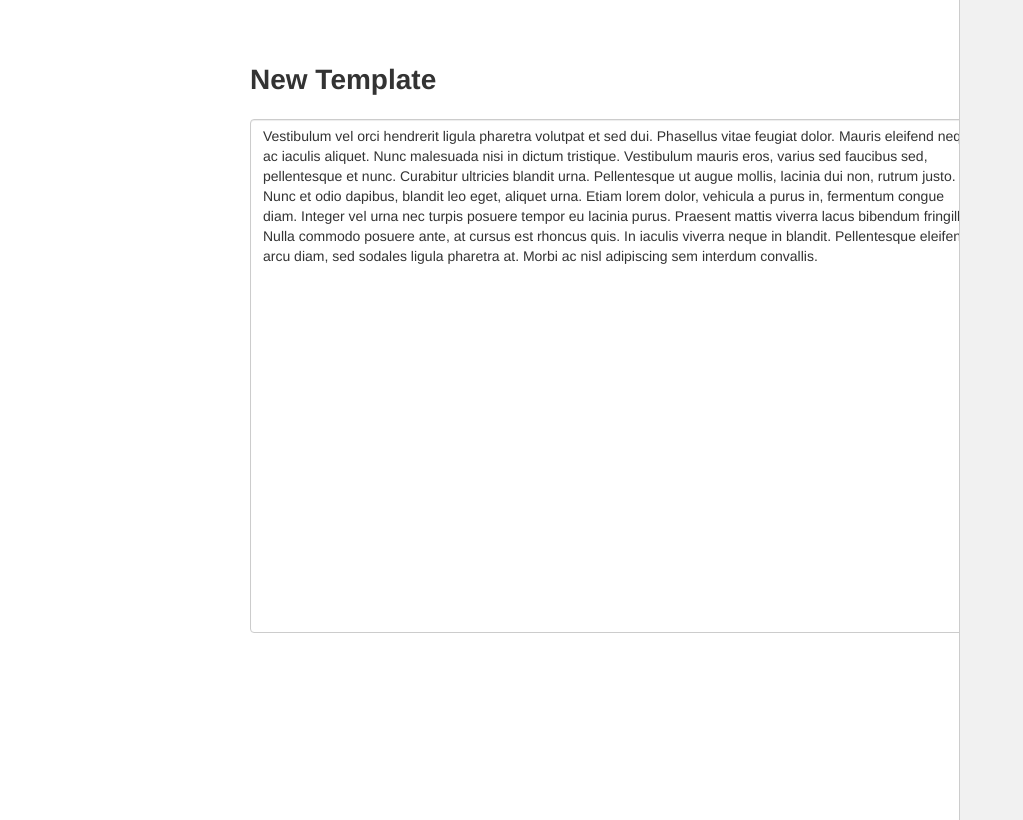
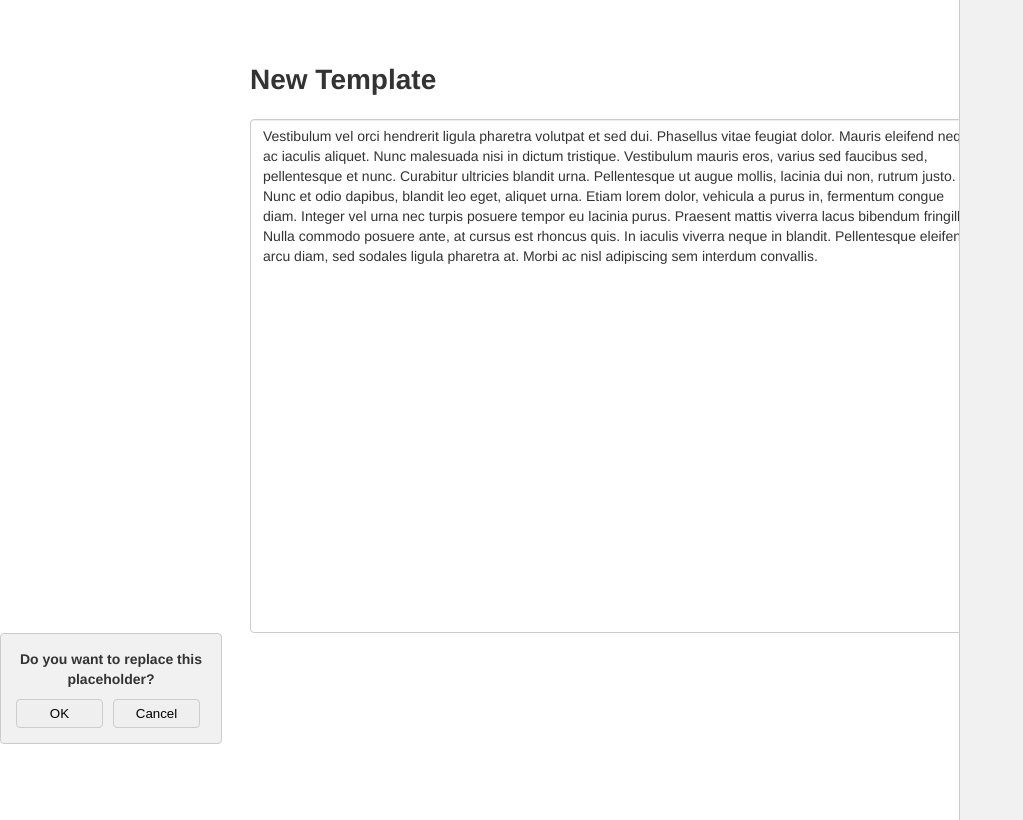
Before and after one commit to theterminalguy/writeonce, a React (Create React App) app: page / in a window 1280 px wide. Shown: the whole page, without its empty margins (0-1023 px from the left). Built offline with nearby package versions, Linux system fonts and the light colour scheme.

Commit message:
add preview

```diff
--- a/src/App.tsx
+++ b/src/App.tsx
@@ -10,6 +10,7 @@ function App() {
     <div className="wrapper">
       <VanillaEditor />
     </div>
+    {/* todo; this should be  in a separate component and route */}
       { isDev && <Storybook /> }
     </>
   );
--- a/src/components/editors/vanilla/components/modal/index.tsx
+++ b/src/components/editors/vanilla/components/modal/index.tsx
@@ -5,7 +5,8 @@ import "./index.css";
 type ModalProps = {
   id: string;
   title: string;
-  hasInput: boolean;
+  hasInput?: boolean;
+  defaultDisplay?: "none" | "block" | "inline" | "inline-block";
   handleOk: () => void;
   handleCancel: (e: React.MouseEvent<HTMLButtonElement>) => void;
 };
@@ -13,7 +14,8 @@ type ModalProps = {
 export default function Modal({
   id,
   title,
-  hasInput,
+  hasInput = true,
+  defaultDisplay = "none",
   handleOk,
   handleCancel,
 }: ModalProps) {
@@ -21,7 +23,9 @@ export default function Modal({
   const htmlId = `title-${id}`;
 
   return (
-    <div className={`vanilla__modal ${error ? "vanilla__modal-error" : ""} vanilla__modal-${id}`}>
+    <div className={`vanilla__modal ${error ? "vanilla__modal-error" : ""} vanilla__modal-${id}`}
+      style={{ display: defaultDisplay }}
+    >
       <div className="vanilla__modal-content">
         <label htmlFor={htmlId}>{title}</label>
         {hasInput && <input type="text" id={htmlId} name={htmlId} required /> }
--- a/src/components/storybook/index.tsx
+++ b/src/components/storybook/index.tsx
@@ -1,3 +1,16 @@
+import Modal from "../editors/vanilla/components/modal";
+
 export const Storybook = () => {
-  return <div className="storybook"></div>;
+  return (
+    <div className="storybook">
+      <Modal
+        id={"modal"}
+        title="Do you want to replace this placeholder?"
+        hasInput={false}
+        defaultDisplay="block"
+        handleOk={() => console.log("ok")}
+        handleCancel={() => console.log("cancel")}
+      />
+    </div>
+  );
 };
```
Also changed, not shown: 1 other file (tests, documents, lock files or other folders).
